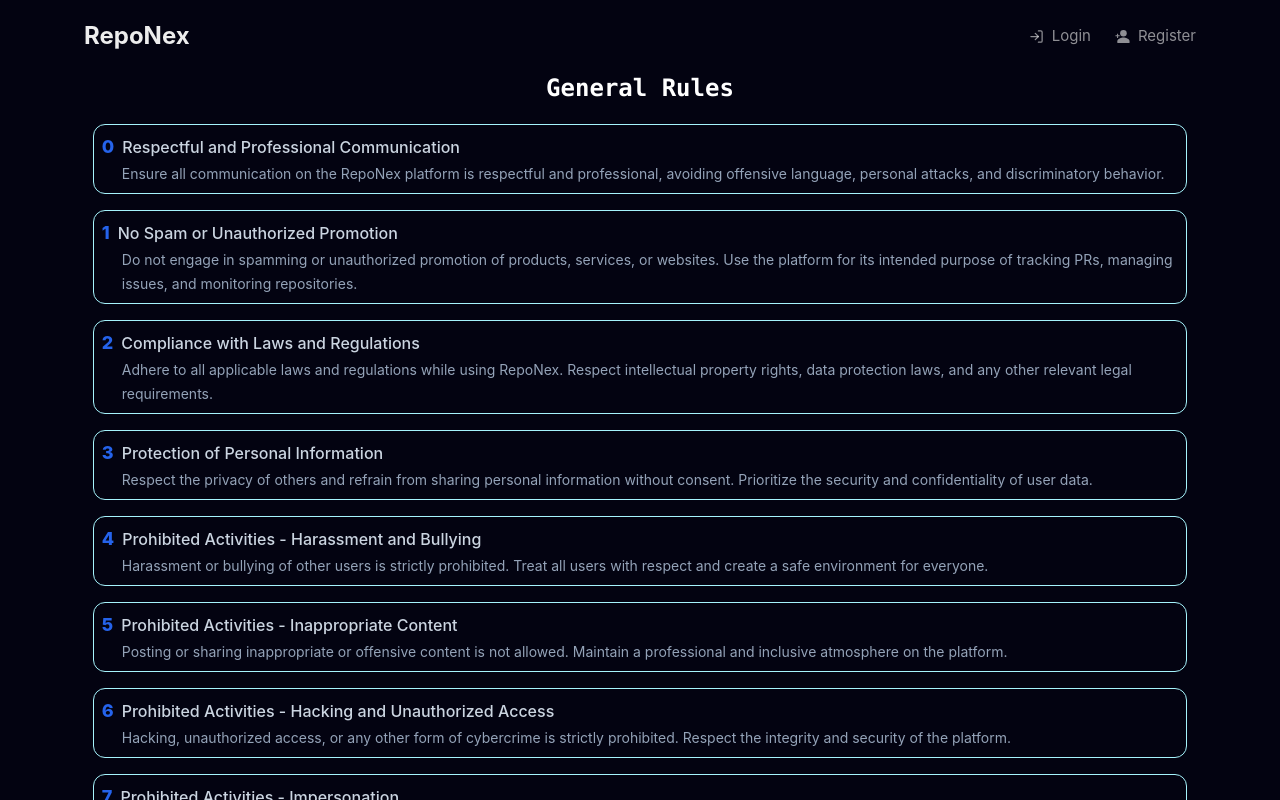
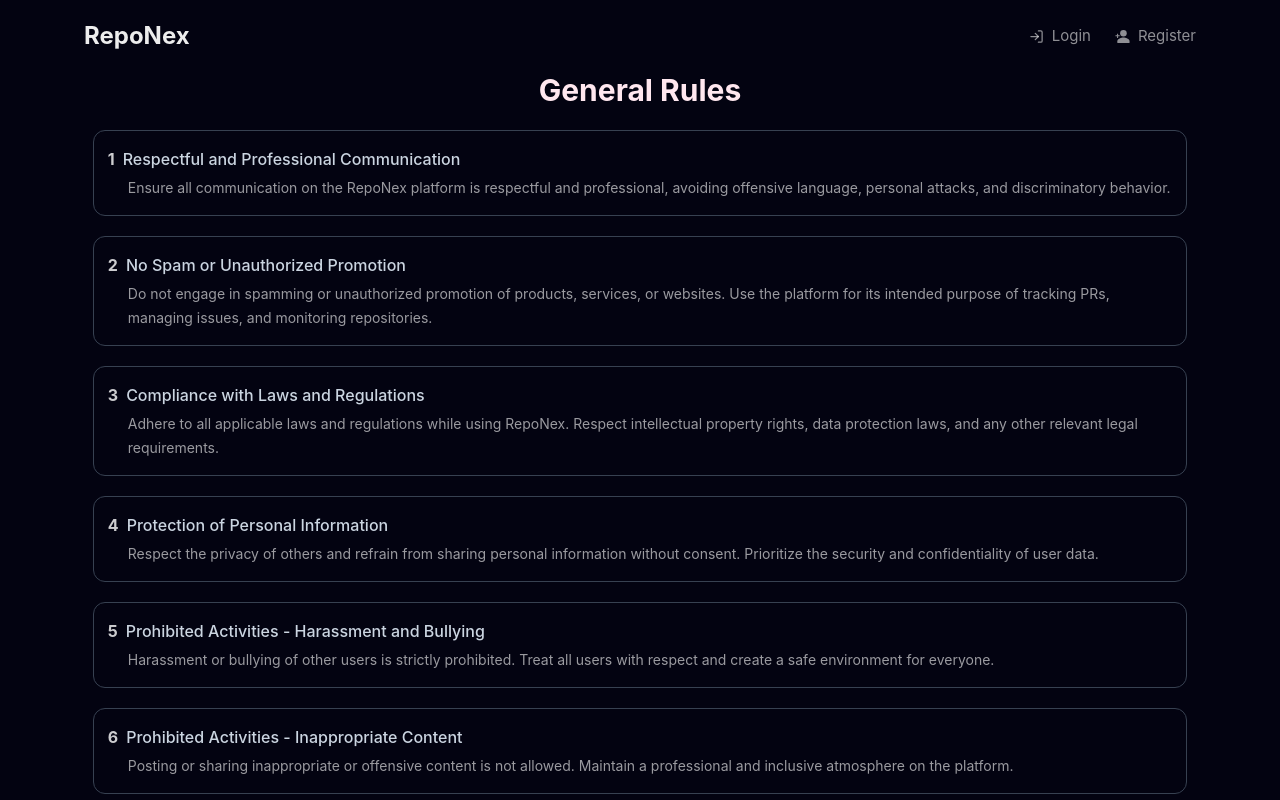
Before and after one commit to BugReportOnWeb/reponex, a React (Vite) app in the folder client/: page /rules in a window 1280 px wide. Shown: the top 800 px of the page. Built offline with nearby package versions, Linux system fonts and the light colour scheme; no server answers.

Commit message:
Minor changes on UI for rules page

```diff
--- a/client/src/App.tsx
+++ b/client/src/App.tsx
@@ -21,8 +21,8 @@ const App = () => {
             <Route path="/" element={authUser ? <Dashboard /> : <Navigate to='/login' />} />
             <Route path="/chat" element={authUser ? <Chat /> : <Navigate to='/login' />} />
             <Route path="/register" element={!authUser ? <Register /> : <Navigate to='/' />} />
+            <Route path="/login" element={!authUser ? <Login /> : <Navigate to='/' />} />
             <Route path="/rules" element={<Rules />} />
-      <Route path="/login" element={!authUser ? <Login /> : <Navigate to='/' />} />
         </Routes>
     )
 }
--- a/client/src/pages/Rules.tsx
+++ b/client/src/pages/Rules.tsx
@@ -2,22 +2,22 @@ import { getRules } from "../lib/config";
 
 const Rules = () => {
     return (
-    <main className="w-full h-full flex flex-col justify-center items-center gap-3">
-      <div className="text-white text-2xl font-extrabold font-heading">General Rules</div>
-      <section className="w-full h-full flex flex-col items-center pb-20">
+        <div>
+            <h1 className="text-3xl font-bold text-center mb-3">General Rules</h1>
+            <div className="w-full h-full flex flex-col items-center pb-20">
                 {getRules.map((rule, index) => (
-          <div key={index} className="w-[95%] flex flex-col border-[1px] border-cyan-200 hover:border-blue-500 rounded-xl p-2 m-2">
-            <div className="flex items-center">
-              <span className="text-blue-600 font-extrabold text-lg">{index}</span>
-              <span className="text-slate-300 text-[1 rem] font-medium ml-2">{rule.title}</span>
+                    <div key={index} className="w-[95%] flex flex-col border border-gray-700 rounded-xl px-3.5 py-4 m-2.5">
+                        <div className="flex items-center text-base mb-1">
+                            <span className="text-white/80 font-bold">{index + 1}</span>
+                            <span className="text-slate-300 font-medium ml-2">{rule.title}</span>
                         </div>
-            <div className="max-w-full h-full ml-5">
-              <span className="text-slate-400 text-sm">{rule.description}</span>
+                        <div className="ml-5">
+                            <span className="text-white/60 text-sm">{rule.description}</span>
                         </div>
                     </div>
                 ))}
-      </section>
-    </main>
+            </div>
+        </div>
     )
 }
 
```
Lines whose indentation alone changed are shown as unchanged.
